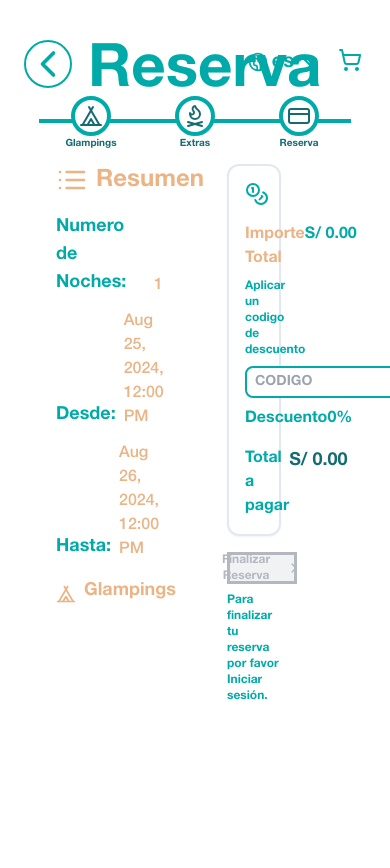
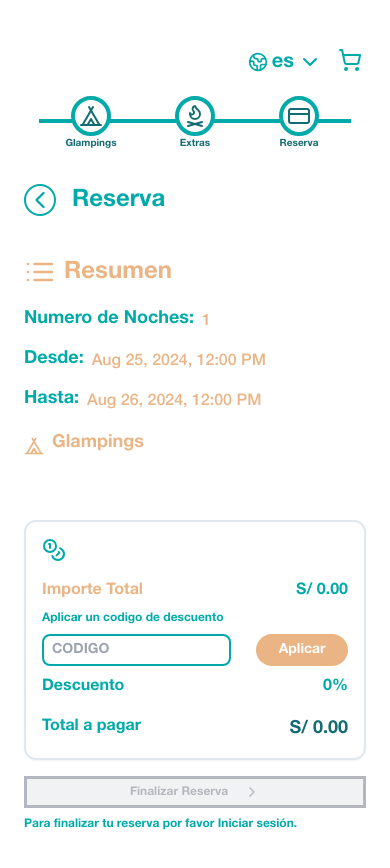
Before and after one commit to DiegoPevi05/bambucamp-frontend, a React (Vite) app: page /reserve in a window 390 px wide. Shown: the top 868 px of the page. Before the commit the page ends 844 px from the top, so only its background shows below. Built offline with nearby package versions, Linux system fonts and the light colour scheme.

Commit message:
added mobile views

```diff
--- a/src/components/ChatWhatsapp.tsx
+++ b/src/components/ChatWhatsapp.tsx
@@ -7,7 +7,7 @@ const ChatComponent = () => {
   return (
     <div className="fixed bottom-0 right-0 z-50 duration-300 w-auto">
 
-      <div className="flex relative right-6 sm:right-24 bottom-6 sm:bottom-12 hover:animate-bounce duration-300 transition-all bg-secondary flex items-center justify-center rounded-full h-14 w-14">
+      <div className="flex relative right-6 sm:right-24 bottom-6 sm:bottom-12 hover:animate-bounce duration-300 transition-all bg-secondary flex items-center justify-center rounded-full h-14 w-14 border-2 border-white">
           <a href="https://wa.link/i45gdh" target="_blank" className="text-xl cursor-pointer"><MessageSquare className="text-white w-8 h-8"/></a>
       </div>
     </div>
--- a/src/components/FooterDevelopment.tsx
+++ b/src/components/FooterDevelopment.tsx
@@ -4,9 +4,9 @@ const FooterDevelopment = () => {
   const currentYear = (new Date()).getFullYear();
   return (
     <footer className="w-screen h-auto bg-primary py-2">
-      <div className="flex items-center justify-center text-white text-xs">
-        <p>&copy; <span>{currentYear}</span> Bambucamp. Developed by{" "}
-          <a className="hover:text-tertiary hover:underline" href="https://www.digitalprocessit.com" target="_blank">DigitalProcessIT</a>.
+      <div className="flex items-center justify-center text-white text-[10px] sm:text-xs">
+        <p>Developed by{" "}
+          <a className="hover:text-tertiary hover:underline" href="https://www.digitalprocessit.com" target="_blank">DigitalProcessIT</a>{" "}&copy; <span>{currentYear}</span>
         </p>
       </div>
     </footer>
--- a/src/components/VerticalCarousel.tsx
+++ b/src/components/VerticalCarousel.tsx
@@ -75,8 +75,8 @@ const CarouselImages = (props:carouselImagesProps) => {
   const {tents,selectedTentId,handleSelect} = props;
 
   return (
-    <div className="w-full h-full  flex flex-row justify-center items-center overflow-x-scroll no-scroll-bar">
-      <div className="w-full h-full flex flex-row gap-x-6 px-12 2xl:px-24 py-12 ">
+    <div className="w-full h-full  flex flex-row justify-center items-center overflow-x-scroll">
+      <div className="w-full h-full flex flex-row-reverse justify-end gap-x-6 px-12 py-12">
         <AnimatePresence>
           {tents.map((tent,index)=>(
             <CarouselCard key={tent.id+"-"+index} data={tent} isSelected={tent.id === selectedTentId} handleSelect={handleSelect}/>
@@ -93,11 +93,10 @@ interface VerticalCarousel{
 
 const VerticalCarousel = (props:VerticalCarousel) => {
   const {tents} = props;
-  console.log(tents)
 
   const {t} = useTranslation();
   const navigate = useNavigate();
-  const [selectedTent, setSelectedTent] = useState<Tent>(tentsData[0])
+  const [selectedTent, setSelectedTent] = useState<Tent>(tents[0])
   const [selectedImage, setSelectedImage] = useState<number>(0);
 
   const handleSelectTent = (id:number) => {
@@ -206,7 +205,7 @@ const VerticalCarousel = (props:VerticalCarousel) => {
         </div>
         <div className="max-lg:absolute max-lg:bottom-[5%] w-full h-auto flex flex-row justify-center items-center lg:hidden z-[20] gap-x-4">
           {tents.map((tent,index)=>(
-            <span onClick={()=>handleSelectTent(tent.id)} className={`${ selectedTent.id == tent.id ? "bg-secondary" : "bg-white" } duration-300 h-6 w-6 cursor-pointer rounded-full border-2 border-secondary`}></span>
+            <span key={"span_tent_selection"+index} onClick={()=>handleSelectTent(tent.id)} className={`${ selectedTent.id == tent.id ? "bg-secondary" : "bg-white" } duration-300 h-6 w-6 cursor-pointer rounded-full border-2 border-secondary`}></span>
           ))}
         </div>
     </div>
--- a/src/db/actions/common.ts
+++ b/src/db/actions/common.ts
@@ -59,7 +59,7 @@ export const getContentWeb = async (language:string): Promise<webContent|null> =
 export const ContactFormSubmit = async (contactFormValues: ContactForm, language:string): Promise<boolean> => {
 
   try {
-    const contactFormResponse = await axios.post(`${import.meta.env.VITE_BACKEND_URL}/contact`, contactFormValues, {
+    const contactFormResponse = await axios.post(`${import.meta.env.VITE_BACKEND_URL}/web/contact`, contactFormValues, {
       headers: {
         'Accept-Language':language,
       }
--- a/src/pages/home.tsx
+++ b/src/pages/home.tsx
@@ -25,7 +25,7 @@ import {ContactForm, webContent} from "../lib/interfaces.ts";
 import {ContactFormSubmit, getContentWeb} from "../db/actions/common.ts";
 import FooterDevelopment from "../components/FooterDevelopment.tsx";
 
-const ServiceCard = ({name,image,href,iconName}:{name:string;image:string;href:string,iconName:any}) => {
+const ServiceCard = ({name,image,iconName}:{name:string;image:string;href:string,iconName:any}) => {
   const navigate = useNavigate();
 
   // @ts-ignore: Ignore TypeScript checking for IconComponent
@@ -60,8 +60,6 @@ const Home = () => {
           setDataWebHome(webContent);
       }
   }
-
-  console.log(dataWebHome);
 
   const [loadingForm, setLoadingForm] = useState<boolean>(false);
 
@@ -191,15 +189,17 @@ const Home = () => {
         <div className="w-full h-auto lg:h-[500px] mx-auto flex flex-row sm:grid sm:grid-cols-2 lg:grid-cols-4 gap-12 lg:gap-12 2xl:gap-24 max-lg:mt-12 max-sm:overflow-auto">
           {promotionsData.length > 1 && (
             promotionsData.map((promotion,index) => (
-              <PromotionCard promotion={promotion} index={index}/>
+              <PromotionCard key={"promotion_card"+index} promotion={promotion} index={index}/>
             ))
           )}
         </div>
       </div>
 
-      <div id="reservations" className="relative w-full h-[100vh] flex flex-col justify-center items-start">
-        <VerticalCarousel tents={dataWebHome.tents}/>
-      </div>
+      {dataWebHome.tents.length > 1 && (
+        <div id="reservations" className="relative w-full h-[100vh] flex flex-col justify-center items-start">
+          <VerticalCarousel tents={dataWebHome.tents}/>
+        </div>
+      )}
       <div id="services" className="h-auto sm:h-[100vh] w-full grid grid-rows-8 sm:grid-rows-2 grid-cols-1 sm:grid-cols-4 relative overflow-hidden">
         <h1 className="absolute top-1/2 -translate-y-1/2 left-1/2 -translate-x-1/2 text-[40px] sm:text-[80px] text-white font-primary z-[100]">{t("Services")}</h1>
         <ServiceCard name="BambuAdventure" image={SERVICE_1} href="services" iconName="Waves" />
@@ -238,7 +238,7 @@ const Home = () => {
           viewport={{ once: true }}
           variants={fadeIn("left","tween",0.8,1.5)}
           className="block w-full h-full col-span-1 flex flex-col justify-start items-center lg:px-24">
-          {dataWebHome.faqs.map((faq,index)=>{
+          {dataWebHome.faqs.map((faq)=>{
             return(
               <Collapsible key={`faqs_question_${faq.id}`} title={faq.question} content={faq.answer}/>
             )
--- a/src/pages/reserve.tsx
+++ b/src/pages/reserve.tsx
@@ -88,14 +88,14 @@ const Reservation:React.FC = () => {
         <SectionHeader identifier="payment"/>
         <ShopNavbar variant="dark"/>
         <div className={`relative w-full h-full flex flex-col  ${styles.padding}`}>
-          <div className="flex flex-row w-full h-auto gap-x-4">
-            <button onClick={()=>goToRoute("/extras")} className="rounded-full h-12 w-12 bg-white border-2 border-secondary text-secondary duration-300 transition-all hover:bg-secondary group active:scale-95 ">
+          <div className="flex flex-row w-full h-auto gap-x-4 mt-36 sm:mt-24 2xl:mt-auto">
+            <button onClick={()=>goToRoute("/extras")} className="rounded-full h-8 sm:h-12 w-8 sm:w-12 bg-white border-2 border-secondary text-secondary duration-300 transition-all hover:bg-secondary group active:scale-95 ">
               <ChevronLeftIcon className="h-full w-full group-hover:text-white"/>
             </button>
-            <h1 className="font-primary text-secondary  text-6xl">{t("Reserve")}</h1>
+            <h1 className="font-primary text-secondary  text-2xl sm:text-6xl">{t("Reserve")}</h1>
           </div>
-          <div className="grid grid-cols-2 w-full h-auto">
-            <div className="flex flex-col justify-start items-start col-span-1 pt-16 px-8 gap-y-4 text-tertiary">
+          <div className="grid grid-cols-1 lg:grid-cols-2 w-full h-auto">
+            <div className="flex flex-col justify-start items-start col-span-1 pt-10 sm:pt-16 sm:px-8 gap-y-4 text-tertiary">
               <span className="flex flex-row items-end gap-x-2">
                 <List className="h-8 w-8"/>
                 <h2 className="text-2xl">{t("Summary")}</h2>
@@ -185,8 +185,8 @@ const Reservation:React.FC = () => {
               )}
             </div>
 
-            <div className="flex flex-col justify-start items-start col-span-1 pt-16 px-8 gap-y-4 text-secondary">
-              <div className="w-[50%] h-auto flex flex-col justify-start items-start gap-y-2 rounded-xl border-2 border-slate-200 p-4 shadow-sm">
+            <div className="flex flex-col justify-start items-start col-span-1 pt-12 sm:pt-16 sm:px-8 gap-y-4 text-secondary">
+              <div className="w-full 2xl:w-[50%] h-auto flex flex-col justify-start items-start gap-y-2 rounded-xl border-2 border-slate-200 p-4 shadow-sm">
                 <span className="flex flex-row items-end gap-x-2 mb-2">
                   <Coins className="h-6 w-6"/>
                 </span>
@@ -211,7 +211,7 @@ const Reservation:React.FC = () => {
                 </div>
               </div>
 
-              <div className="w-[50%] flex flex-col gap-y-2">
+              <div className="w-full 2xl:w-[50%] flex flex-col gap-y-2">
                 <Button
                       onClick={()=>onSubmitCreateReserve()}
                       variant="dark" effect="default" size="lg"
```
